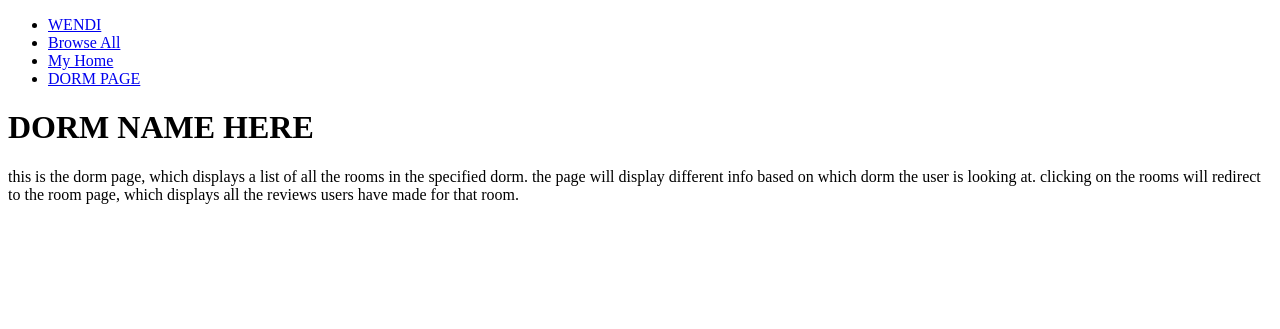
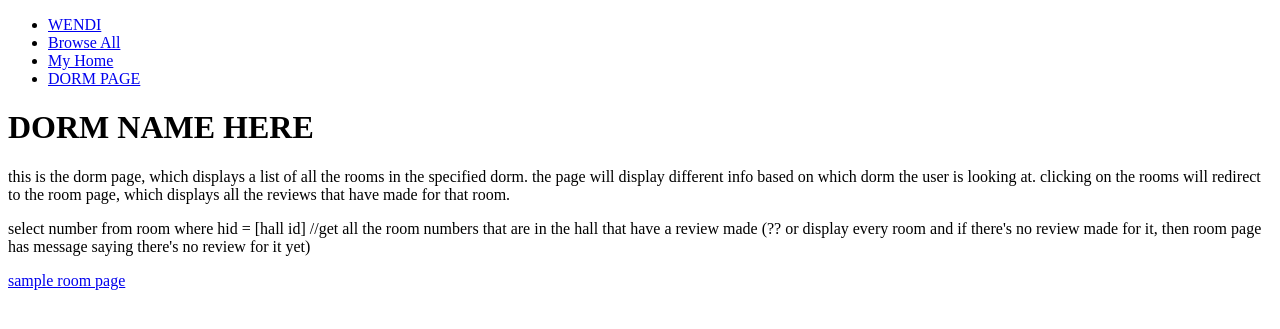
Before and after one commit to yanziv/WENDI, a Flask app: page /dorm/ in a window 1280 px wide. Shown: the top 329 px of the page. Run offline with Flask 3, Linux system fonts and the light colour scheme; some libraries are stand-ins or nearby versions.

Commit message:
add pseudocode to dorm.html and room.html, add temporary link between dorm page and room page,  add room route to app.py

```diff
--- a/app.py
+++ b/app.py
@@ -36,6 +36,11 @@ def landing():
 @app.route('/dorm/')
 def dorm():
     return render_template('dorm.html')
+
+
+@app.route('/room/')
+def room():
+    return render_template('room.html')
 
 
 @app.route('/greet/', methods=["GET", "POST"])
--- a/templates/dorm.html
+++ b/templates/dorm.html
@@ -5,9 +5,15 @@
 
 <p>this is the dorm page, which displays a list of all the rooms in the specified dorm. the page will display different info
     based on which dorm the user is looking at. clicking on the rooms will redirect to the room page, which displays all the reviews
-    users have made for that room.
+    that have made for that room.
 </p>
 
+<p>select number from room where hid = [hall id] //get all the room numbers that are in the hall
+    that have a review made (?? or display every room and if there's no review made for it, then room page has message saying
+    there's no review for it yet)
+</p>
+
+<a href="/room/">sample room page</a>
 
 {% for room in dorm %}
 <div class="{{dormname}}" id="{{rmnum}}">
```
Also changed, not shown: templates/room.html (+5 -2 lines).
